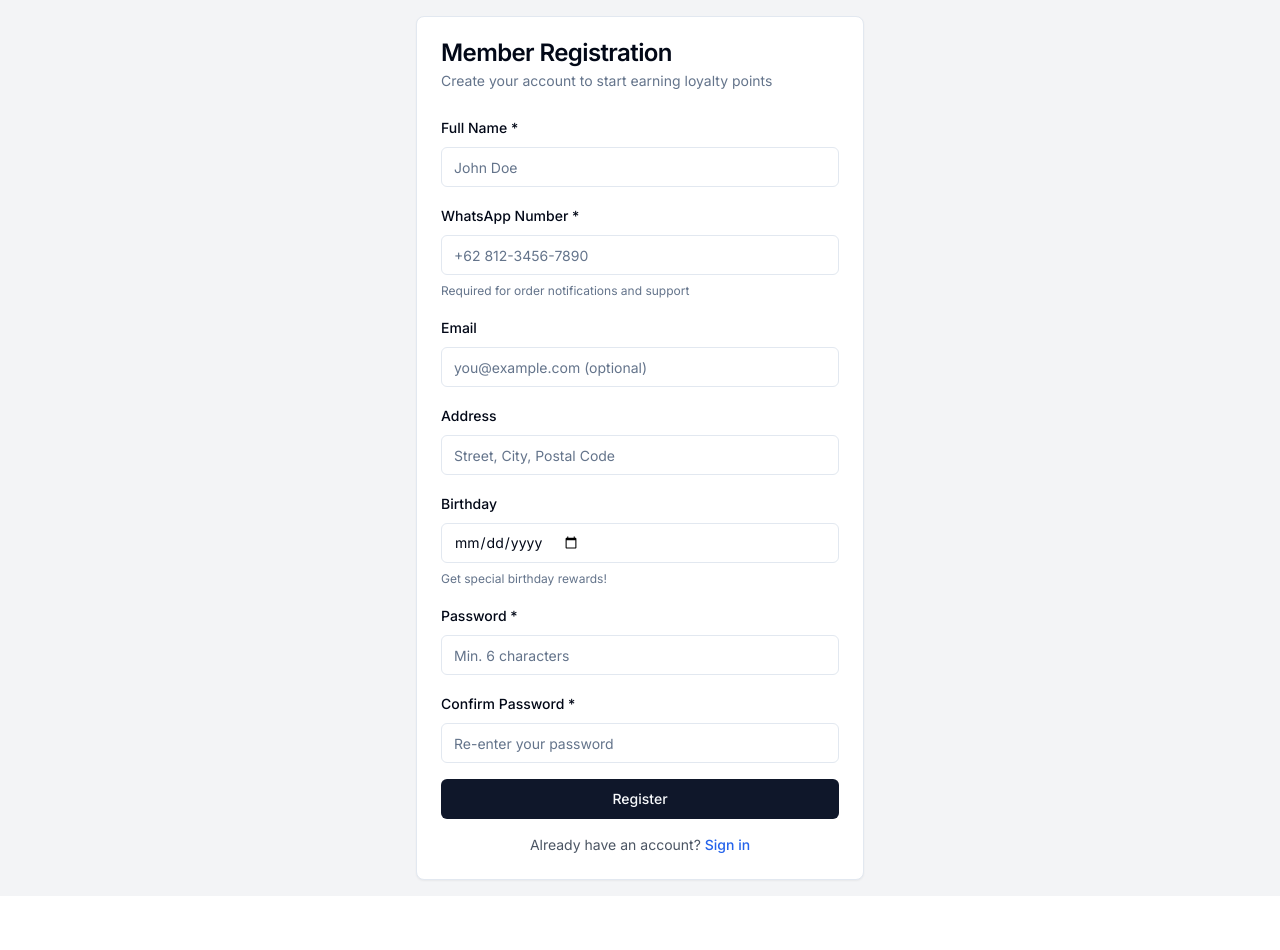
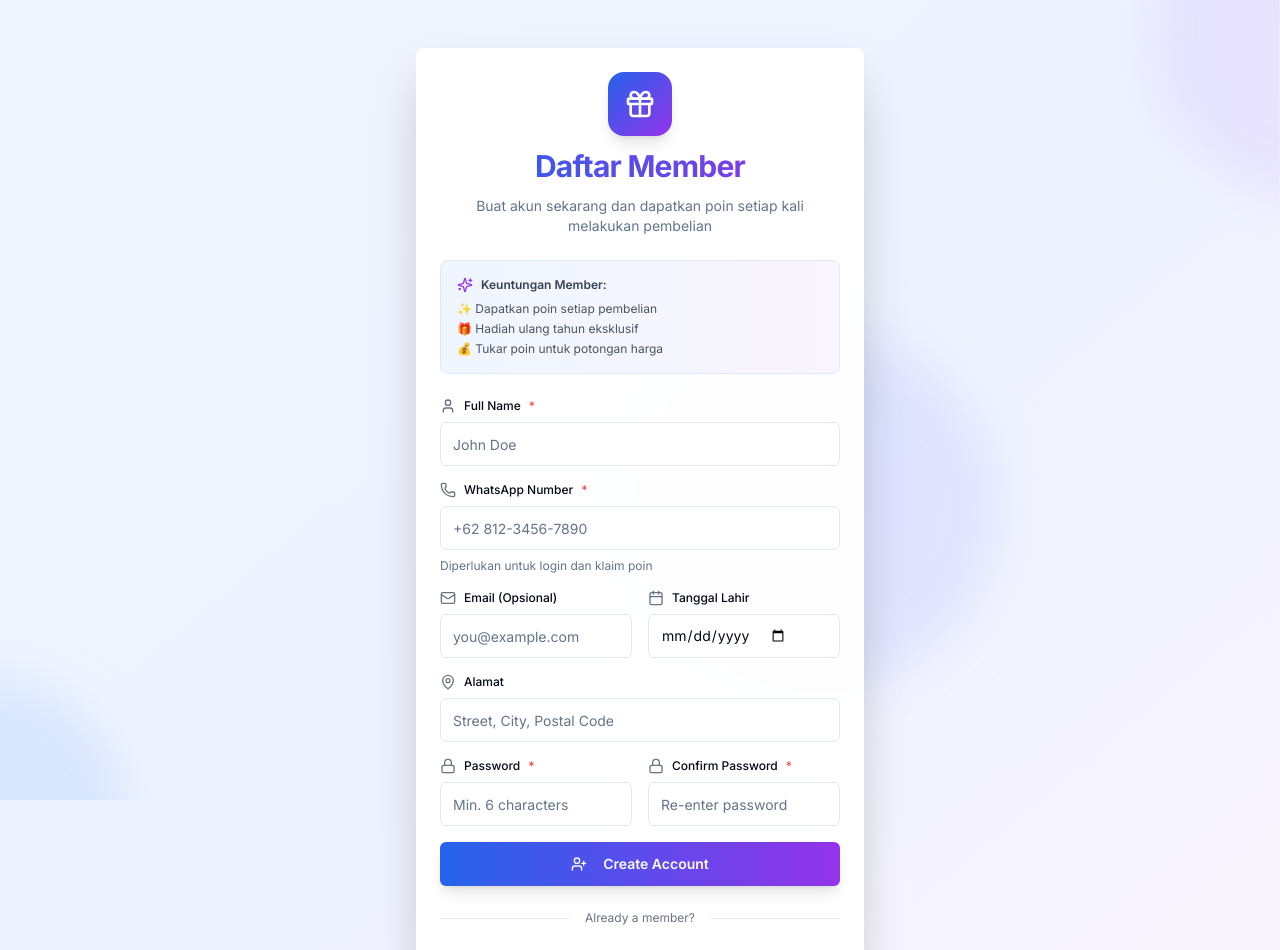
Before and after one commit to ysrn87/mumtaz-kafe, a Next.js app: page /register in a window 1280 px wide. Shown: the top 950 px of the page. Before the commit the page ends 896 px from the top, so only its background shows below. Built offline with nearby package versions, Linux system fonts and the light colour scheme.

Commit message:
Update: login and register page

```diff
--- a/src/app/globals.css
+++ b/src/app/globals.css
@@ -102,3 +102,33 @@ a:focus-visible {
   outline: 2px solid #3b82f6;
   outline-offset: 2px;
 }
+
+/* =================================
+   Blob Animations for Auth Pages
+   ================================= */
+@keyframes blob {
+  0%, 100% {
+    transform: translate(0, 0) scale(1);
+  }
+  25% {
+    transform: translate(20px, -50px) scale(1.1);
+  }
+  50% {
+    transform: translate(-20px, 20px) scale(0.9);
+  }
+  75% {
+    transform: translate(50px, 50px) scale(1.05);
+  }
+}
+
+.animate-blob {
+  animation: blob 7s infinite;
+}
+
+.animation-delay-2000 {
+  animation-delay: 2s;
+}
+
+.animation-delay-4000 {
+  animation-delay: 4s;
+}
--- a/src/app/login/page.tsx
+++ b/src/app/login/page.tsx
@@ -8,6 +8,7 @@ import { Input } from '@/components/ui/input';
 import { Label } from '@/components/ui/label';
 import { Card, CardContent, CardDescription, CardHeader, CardTitle } from '@/components/ui/card';
 import Link from 'next/link';
+import { LogIn, Mail, Lock, UserPlus, ShoppingBag, Sparkles } from 'lucide-react';
 
 function LoginForm() {
   const router = useRouter();
@@ -39,16 +40,33 @@ function LoginForm() {
   }
 
   return (
-    <div className="min-h-screen flex items-center justify-center bg-gray-100">
-      <Card className="w-full max-w-md">
-        <CardHeader>
-          <CardTitle>Sales System Login</CardTitle>
-          <CardDescription>Enter your credentials to access the system</CardDescription>
+    <div className="min-h-screen flex items-center justify-center bg-gradient-to-br from-blue-50 via-indigo-50 to-purple-50 p-4">
+      {/* Decorative background elements */}
+      <div className="absolute inset-0 overflow-hidden pointer-events-none">
+        <div className="absolute -top-40 -right-40 w-80 h-80 bg-purple-300 rounded-full mix-blend-multiply filter blur-xl opacity-20 animate-blob"></div>
+        <div className="absolute -bottom-40 -left-40 w-80 h-80 bg-blue-300 rounded-full mix-blend-multiply filter blur-xl opacity-20 animate-blob animation-delay-2000"></div>
+        <div className="absolute top-1/2 left-1/2 transform -translate-x-1/2 -translate-y-1/2 w-80 h-80 bg-indigo-300 rounded-full mix-blend-multiply filter blur-xl opacity-20 animate-blob animation-delay-4000"></div>
+      </div>
+
+      <Card className="w-full max-w-md shadow-2xl border-0 relative z-10 backdrop-blur-sm bg-white/95">
+        <CardHeader className="space-y-3 pb-6">
+          <div className="mx-auto w-16 h-16 bg-gradient-to-br from-blue-600 to-purple-600 rounded-2xl flex items-center justify-center shadow-lg">
+            <ShoppingBag className="w-8 h-8 text-white" />
+          </div>
+          <CardTitle className="text-2xl sm:text-3xl font-bold text-center bg-gradient-to-r from-blue-600 to-purple-600 bg-clip-text text-transparent">
+            Sales System
+          </CardTitle>
+          <CardDescription className="text-center text-base">
+            Login untuk akses ke beranda
+          </CardDescription>
         </CardHeader>
-        <CardContent>
+        <CardContent className="space-y-6">
           <form action={handleSubmit} className="space-y-4">
             <div className="space-y-2">
-              <Label htmlFor="identifier">Email or Phone Number</Label>
+              <Label htmlFor="identifier" className="text-xs font-medium flex items-center gap-2">
+                <Mail className="w-4 h-4 text-gray-500" />
+                Email atau No. WhatsApp
+              </Label>
               <Input
                 id="identifier"
                 name="identifier"
@@ -56,10 +74,14 @@ function LoginForm() {
                 required
                 placeholder="you@example.com or +62812345678"
                 disabled={loading}
+                className="h-11 text-sm"
               />
             </div>
             <div className="space-y-2">
-              <Label htmlFor="password">Password</Label>
+              <Label htmlFor="password" className="text-xs font-medium flex items-center gap-2">
+                <Lock className="w-4 h-4 text-gray-500" />
+                Password
+              </Label>
               <Input
                 id="password"
                 name="password"
@@ -67,35 +89,69 @@ function LoginForm() {
                 required
                 placeholder="••••••••"
                 disabled={loading}
+                className="h-11 text-base"
               />
             </div>
+
             {successMessage && (
-              <div className="text-sm text-green-600 bg-green-50 p-3 rounded">
+              <div className="text-sm text-green-700 bg-green-50 border border-green-200 p-3 rounded-lg flex items-center gap-2">
+                <Sparkles className="w-4 h-4" />
                 {successMessage}
               </div>
             )}
             {error && (
-              <div className="text-sm text-red-600 bg-red-50 p-3 rounded">
+              <div className="text-sm text-red-700 bg-red-50 border border-red-200 p-3 rounded-lg">
                 {error}
               </div>
             )}
-            <Button type="submit" className="w-full" disabled={loading}>
-              {loading ? 'Signing in...' : 'Sign In'}
+
+            <Button
+              type="submit"
+              className="w-full h-11 text-base font-semibold bg-gradient-to-r from-blue-600 to-purple-600 hover:from-blue-700 hover:to-purple-700 transition-all duration-200 shadow-lg hover:shadow-xl"
+              disabled={loading}
+            >
+              {loading ? (
+                <>
+                  <div className="w-4 h-4 border-2 border-white border-t-transparent rounded-full animate-spin mr-2"></div>
+                  Signing in...
+                </>
+              ) : (
+                <>
+                  <LogIn className="w-4 h-4 mr-2" />
+                  Sign In
+                </>
+              )}
             </Button>
           </form>
 
-          <div className="mt-4 text-center text-sm">
-            <span className="text-gray-600">Don't have an account? </span>
-            <Link href="/register" className="text-blue-600 hover:underline font-medium">
-              Register as Member
-            </Link>
+          <div className="relative">
+            <div className="absolute inset-0 flex items-center">
+              <div className="w-full border-t border-gray-200"></div>
+            </div>
+            <div className="relative flex justify-center text-sm">
+              <span className="px-4 bg-white text-gray-500">New here?</span>
+            </div>
           </div>
 
-          <div className="mt-6 text-sm text-gray-600 border-t pt-4">
-            <p className="font-semibold mb-2">Demo Credentials:</p>
-            <p>Admin: admin@example.com / password123</p>
-            <p>Manager: manager@example.com / password123</p>
-            <p>Member: member@example.com / password123</p>
+          <Link href="/register" className="block text-xs">
+            <Button
+              variant="outline"
+              className="w-full h-11 font-semibold border-2 hover:bg-gradient-to-r hover:from-blue-50 hover:to-purple-50 transition-all duration-200"
+            >
+              <UserPlus className="w-4 h-4 mr-2" />
+              Create Member Account
+            </Button>
+          </Link>
+
+          <div className="mt-6 p-4 bg-gradient-to-r from-blue-50 to-purple-50 rounded-lg border border-blue-100">
+            <p className="font-semibold mb-2 text-xs text-gray-700 flex items-center gap-2">
+              <Sparkles className="w-4 h-4 text-purple-600" />
+              Demo Credentials:
+            </p>
+            <div className="space-y-1 text-xs text-gray-600">
+              <p className="font-mono">Admin: admin@example.com / password123</p>
+              <p className="font-mono">Member: member@example.com / password123</p>
+            </div>
           </div>
         </CardContent>
       </Card>
@@ -106,10 +162,13 @@ function LoginForm() {
 export default function LoginPage() {
   return (
     <Suspense fallback={
-      <div className="min-h-screen flex items-center justify-center bg-gray-100">
-        <Card className="w-full max-w-md">
+      <div className="min-h-screen flex items-center justify-center bg-gradient-to-br from-blue-50 via-indigo-50 to-purple-50">
+        <Card className="w-full max-w-md shadow-2xl border-0">
           <CardContent className="p-6">
-            <div className="text-center">Loading...</div>
+            <div className="text-center flex flex-col items-center gap-3">
+              <div className="w-8 h-8 border-4 border-blue-600 border-t-transparent rounded-full animate-spin"></div>
+              <p className="text-gray-600">Loading...</p>
+            </div>
           </CardContent>
         </Card>
       </div>
--- a/src/app/register/page.tsx
+++ b/src/app/register/page.tsx
@@ -8,6 +8,7 @@ import { Input } from '@/components/ui/input';
 import { Label } from '@/components/ui/label';
 import { Card, CardContent, CardDescription, CardHeader, CardTitle } from '@/components/ui/card';
 import Link from 'next/link';
+import { UserPlus, User, Phone, Mail, MapPin, Calendar, Lock, ArrowLeft, Gift, Sparkles } from 'lucide-react';
 
 export default function RegisterPage() {
   const router = useRouter();
@@ -40,16 +41,46 @@ export default function RegisterPage() {
   }
 
   return (
-    <div className="min-h-screen flex items-center justify-center bg-gray-100 p-4">
-      <Card className="w-full max-w-md">
-        <CardHeader>
-          <CardTitle>Member Registration</CardTitle>
-          <CardDescription>Create your account to start earning loyalty points</CardDescription>
+    <div className="min-h-screen flex items-center justify-center bg-gradient-to-br from-blue-50 via-indigo-50 to-purple-50 p-4 py-12">
+      {/* Decorative background elements */}
+      <div className="absolute inset-0 overflow-hidden pointer-events-none">
+        <div className="absolute -top-40 -right-40 w-80 h-80 bg-purple-300 rounded-full mix-blend-multiply filter blur-xl opacity-20 animate-blob"></div>
+        <div className="absolute -bottom-40 -left-40 w-80 h-80 bg-blue-300 rounded-full mix-blend-multiply filter blur-xl opacity-20 animate-blob animation-delay-2000"></div>
+        <div className="absolute top-1/2 left-1/2 transform -translate-x-1/2 -translate-y-1/2 w-80 h-80 bg-indigo-300 rounded-full mix-blend-multiply filter blur-xl opacity-20 animate-blob animation-delay-4000"></div>
+      </div>
+
+      <Card className="w-full max-w-md shadow-2xl border-0 relative z-10 backdrop-blur-sm bg-white/95">
+        <CardHeader className="space-y-3 pb-6">
+          <div className="mx-auto w-16 h-16 bg-gradient-to-br from-blue-600 to-purple-600 rounded-2xl flex items-center justify-center shadow-lg">
+            <Gift className="w-8 h-8 text-white" />
+          </div>
+          <CardTitle className="text-2xl sm:text-3xl font-bold text-center bg-gradient-to-r from-blue-600 to-purple-600 bg-clip-text text-transparent">
+            Daftar Member
+          </CardTitle>
+          <CardDescription className="text-center text-sm">
+            Buat akun sekarang dan dapatkan poin setiap kali melakukan pembelian
+          </CardDescription>
         </CardHeader>
-        <CardContent>
+        <CardContent className="space-y-6">
+          {/* Benefits Banner */}
+          <div className="p-4 bg-gradient-to-r from-blue-50 to-purple-50 rounded-lg border border-blue-100">
+            <p className="font-semibold mb-2 text-xs text-gray-700 flex items-center gap-2">
+              <Sparkles className="w-4 h-4 text-purple-600" />
+              Keuntungan Member:
+            </p>
+            <ul className="space-y-1 text-xs text-gray-600">
+              <li>✨ Dapatkan poin setiap pembelian</li>
+              <li>🎁 Hadiah ulang tahun eksklusif</li>
+              <li>💰 Tukar poin untuk potongan harga</li>
+            </ul>
+          </div>
+
           <form action={handleSubmit} className="space-y-4">
             <div className="space-y-2">
-              <Label htmlFor="name">Full Name *</Label>
+              <Label htmlFor="name" className="text-xs font-medium flex items-center gap-2">
+                <User className="w-4 h-4 text-gray-500" />
+                Full Name <span className="text-red-500">*</span>
+              </Label>
               <Input
                 id="name"
                 name="name"
@@ -57,11 +88,15 @@ export default function RegisterPage() {
                 required
                 placeholder="John Doe"
                 disabled={loading}
+                className="h-11 text-sm"
               />
             </div>
 
             <div className="space-y-2">
-              <Label htmlFor="phone">WhatsApp Number *</Label>
+              <Label htmlFor="phone" className="text-xs font-medium flex items-center gap-2">
+                <Phone className="w-4 h-4 text-gray-500" />
+                WhatsApp Number <span className="text-red-500">*</span>
+              </Label>
               <Input
                 id="phone"
                 name="phone"
@@ -69,49 +104,65 @@ export default function RegisterPage() {
                 required
                 placeholder="+62 812-3456-7890"
                 disabled={loading}
+                className="h-11 text-sm"
               />
               <p className="text-xs text-muted-foreground">
-                Required for order notifications and support
+                Diperlukan untuk login dan klaim poin
               </p>
             </div>
 
+            <div className="grid grid-cols-1 sm:grid-cols-2 gap-4">
               <div className="space-y-2">
-              <Label htmlFor="email">Email</Label>
+                <Label htmlFor="email" className="text-xs font-medium flex items-center gap-2">
+                  <Mail className="w-4 h-4 text-gray-500" />
+                  Email (Opsional)
+                </Label>
                 <Input
                   id="email"
                   name="email"
                   type="email"
-                placeholder="you@example.com (optional)"
+                  placeholder="you@example.com"
                   disabled={loading}
+                  className="h-11 text-sm"
                 />
               </div>
 
               <div className="space-y-2">
-              <Label htmlFor="address">Address</Label>
+                <Label htmlFor="birthday" className="text-xs font-medium flex items-center gap-2">
+                  <Calendar className="w-4 h-4 text-gray-500" />
+                  Tanggal Lahir
+                </Label>
+                <Input
+                  id="birthday"
+                  name="birthday"
+                  type="date"
+                  disabled={loading}
+                  className="h-11 text-sm"
+                />
+              </div>
+            </div>
+
+            <div className="space-y-2">
+              <Label htmlFor="address" className="text-xs font-medium flex items-center gap-2">
+                <MapPin className="w-4 h-4 text-gray-500" />
+                Alamat
+              </Label>
               <Input
                 id="address"
                 name="address"
                 type="text"
                 placeholder="Street, City, Postal Code"
                 disabled={loading}
+                className="h-11 text-sm"
               />
             </div>
 
+            <div className="grid grid-cols-1 sm:grid-cols-2 gap-4">
               <div className="space-y-2">
-              <Label htmlFor="birthday">Birthday</Label>
-              <Input
-                id="birthday"
-                name="birthday"
-                type="date"
-                disabled={loading}
-              />
-              <p className="text-xs text-muted-foreground">
-                Get special birthday rewards!
-              </p>
-            </div>
-
-            <div className="space-y-2">
-              <Label htmlFor="password">Password *</Label>
+                <Label htmlFor="password" className="text-xs font-medium flex items-center gap-2">
+                  <Lock className="w-4 h-4 text-gray-500" />
+                  Password <span className="text-red-500">*</span>
+                </Label>
                 <Input
                   id="password"
                   name="password"
@@ -120,39 +171,71 @@ export default function RegisterPage() {
                   placeholder="Min. 6 characters"
                   minLength={6}
                   disabled={loading}
+                  className="h-11 text-sm"
                 />
               </div>
 
               <div className="space-y-2">
-              <Label htmlFor="confirmPassword">Confirm Password *</Label>
+                <Label htmlFor="confirmPassword" className="text-xs font-medium flex items-center gap-2">
+                  <Lock className="w-4 h-4 text-gray-500" />
+                  Confirm Password <span className="text-red-500">*</span>
+                </Label>
                 <Input
                   id="confirmPassword"
                   name="confirmPassword"
                   type="password"
                   required
-                placeholder="Re-enter your password"
+                  placeholder="Re-enter password"
                   minLength={6}
                   disabled={loading}
+                  className="h-11 text-sm"
                 />
+              </div>
             </div>
 
             {error && (
-              <div className="text-sm text-red-600 bg-red-50 p-3 rounded">
+              <div className="text-xs text-red-700 bg-red-50 border border-red-200 p-3 rounded-lg">
                 {error}
               </div>
             )}
 
-            <Button type="submit" className="w-full" disabled={loading}>
-              {loading ? 'Creating account...' : 'Register'}
+            <Button
+              type="submit"
+              className="w-full h-11 text-sm font-semibold bg-gradient-to-r from-blue-600 to-purple-600 hover:from-blue-700 hover:to-purple-700 transition-all duration-200 shadow-lg hover:shadow-xl"
+              disabled={loading}
+            >
+              {loading ? (
+                <>
+                  <div className="w-4 h-4 border-2 border-white border-t-transparent rounded-full animate-spin mr-2"></div>
+                  Creating account...
+                </>
+              ) : (
+                <>
+                  <UserPlus className="w-4 h-4 mr-2" />
+                  Create Account
+                </>
+              )}
             </Button>
           </form>
 
-          <div className="mt-4 text-center text-sm">
-            <span className="text-gray-600">Already have an account? </span>
-            <Link href="/login" className="text-blue-600 hover:underline font-medium">
-              Sign in
+          <div className="relative">
+            <div className="absolute inset-0 flex items-center">
+              <div className="w-full border-t border-gray-200"></div>
+            </div>
+            <div className="relative flex justify-center text-xs">
+              <span className="px-4 bg-white text-gray-500">Already a member?</span>
+            </div>
+          </div>
+
+          <Link href="/login" className="block">
+            <Button
+              variant="outline"
+              className="w-full h-11 text-sm font-semibold border-2 hover:bg-gradient-to-r hover:from-blue-50 hover:to-purple-50 transition-all duration-200"
+            >
+              <ArrowLeft className="w-4 h-4 mr-2" />
+              Back to Sign In
+            </Button>
           </Link>
-          </div>
         </CardContent>
       </Card>
     </div>
```
Also changed, not shown: src/components/sales/edit-sale-dialog.tsx (+9 -9 lines). Lines whose indentation alone changed are shown as unchanged.
